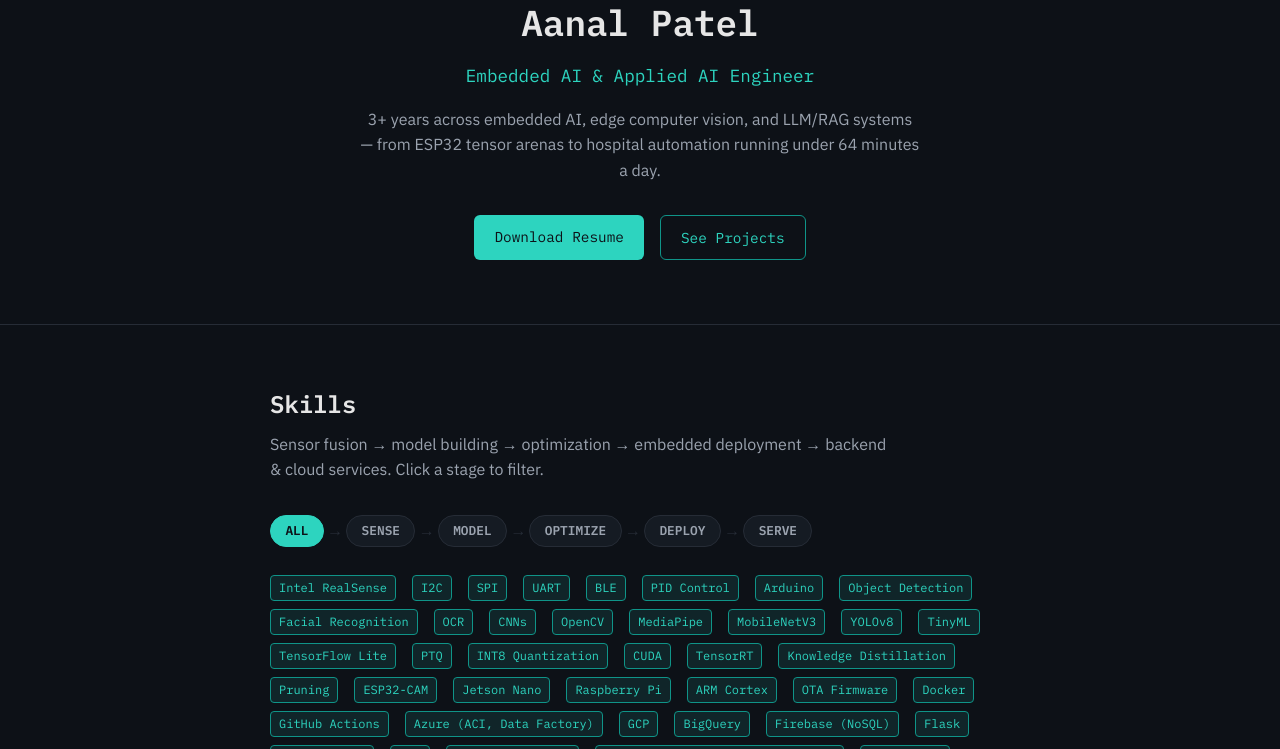
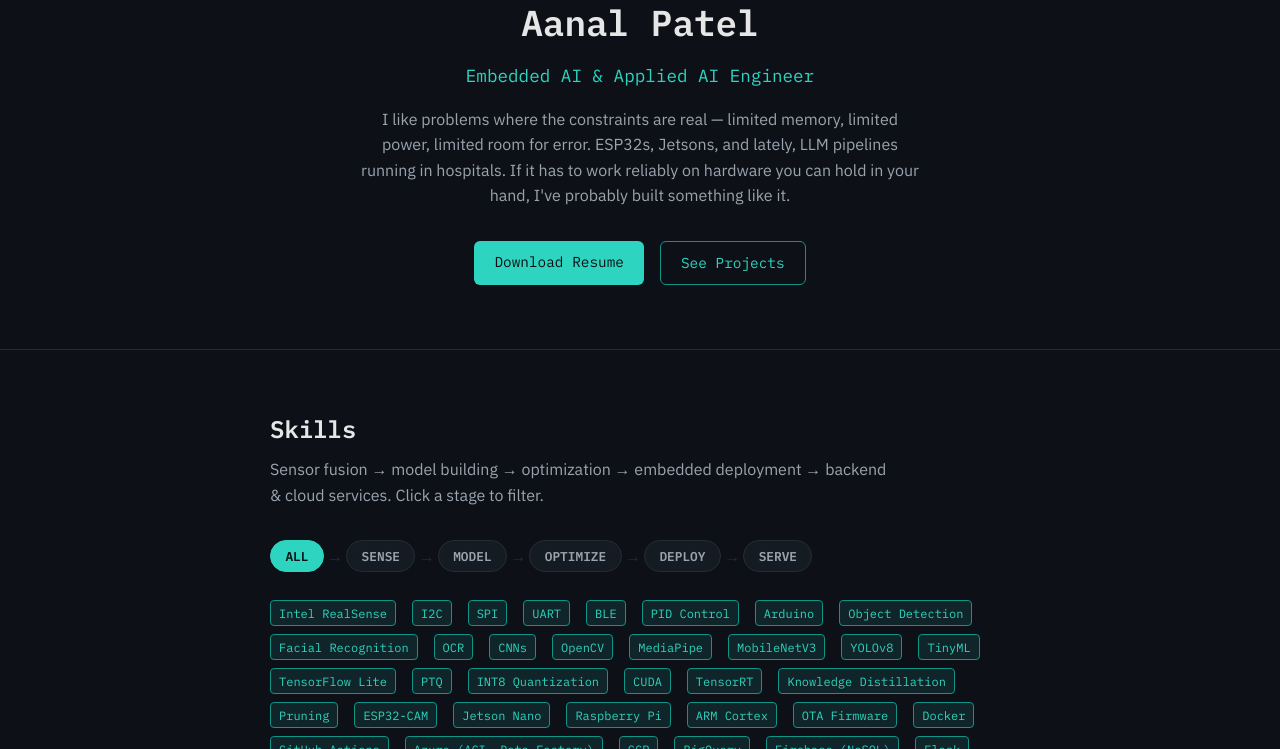
Before and after one commit to Aanalpatel99/aanalpatel99.github.io, a Jekyll site: the page built from index.html, in a window 1280 px wide and 900 px high, scrolled down 624 px, cut to the strip 151-900 px from the top of the window. Built offline with Jekyll 4.4.1, drawn with Linux system fonts in a browser that asks for light colours.

Commit message:
Rewrite hero tagline
Replace the generic "3+ years across..." tagline with a more personal
constraints-first framing, per direction from Aanal.

Co-Authored-By: Claude Sonnet 5 <noreply@anthropic.com>

```diff
--- a/index.html
+++ b/index.html
@@ -18,8 +18,10 @@ title: Home
     <h1>Aanal Patel</h1>
     <p class="hero-subtitle">Embedded AI &amp; Applied AI Engineer</p>
     <p class="hero-tagline">
-      3+ years across embedded AI, edge computer vision, and LLM/RAG systems —
-      from ESP32 tensor arenas to hospital automation running under 64 minutes a day.
+      I like problems where the constraints are real — limited memory, limited power,
+      limited room for error. ESP32s, Jetsons, and lately, LLM pipelines running in
+      hospitals. If it has to work reliably on hardware you can hold in your hand,
+      I've probably built something like it.
     </p>
     <div class="hero-links">
       <a href="/resume.pdf" class="btn" download>Download Resume</a>
```
